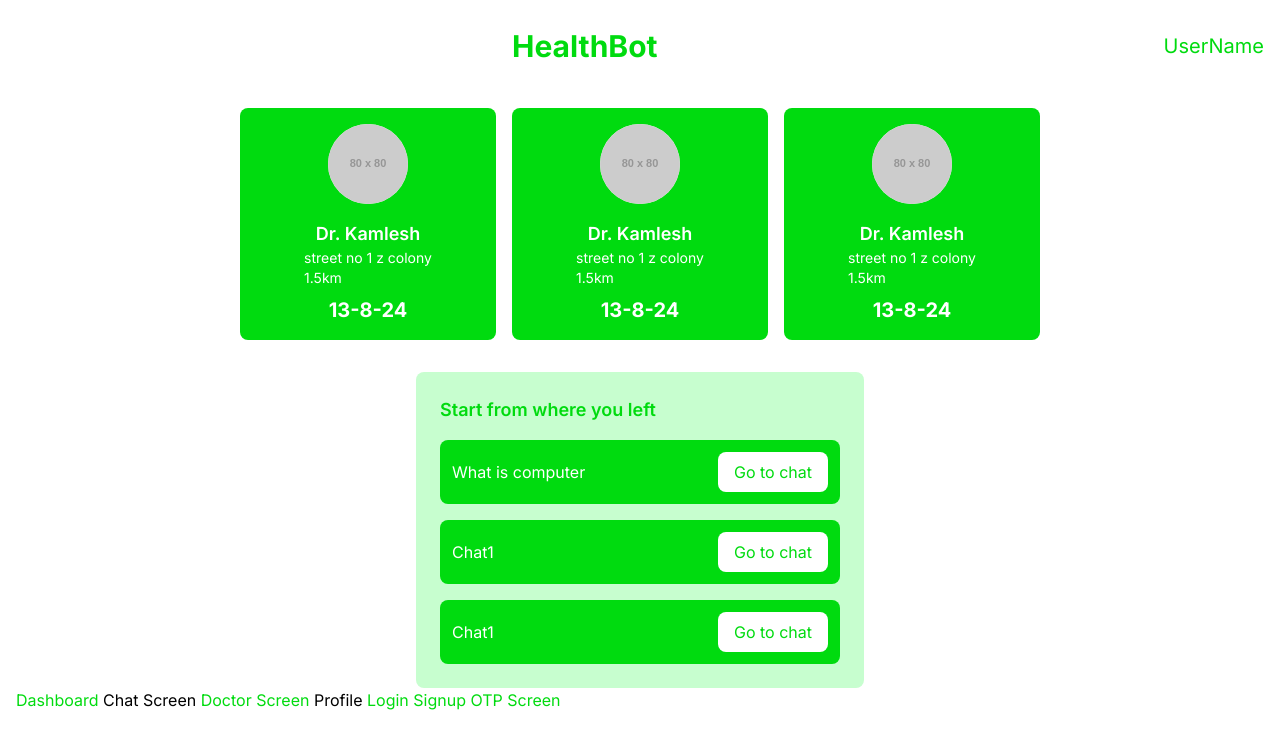
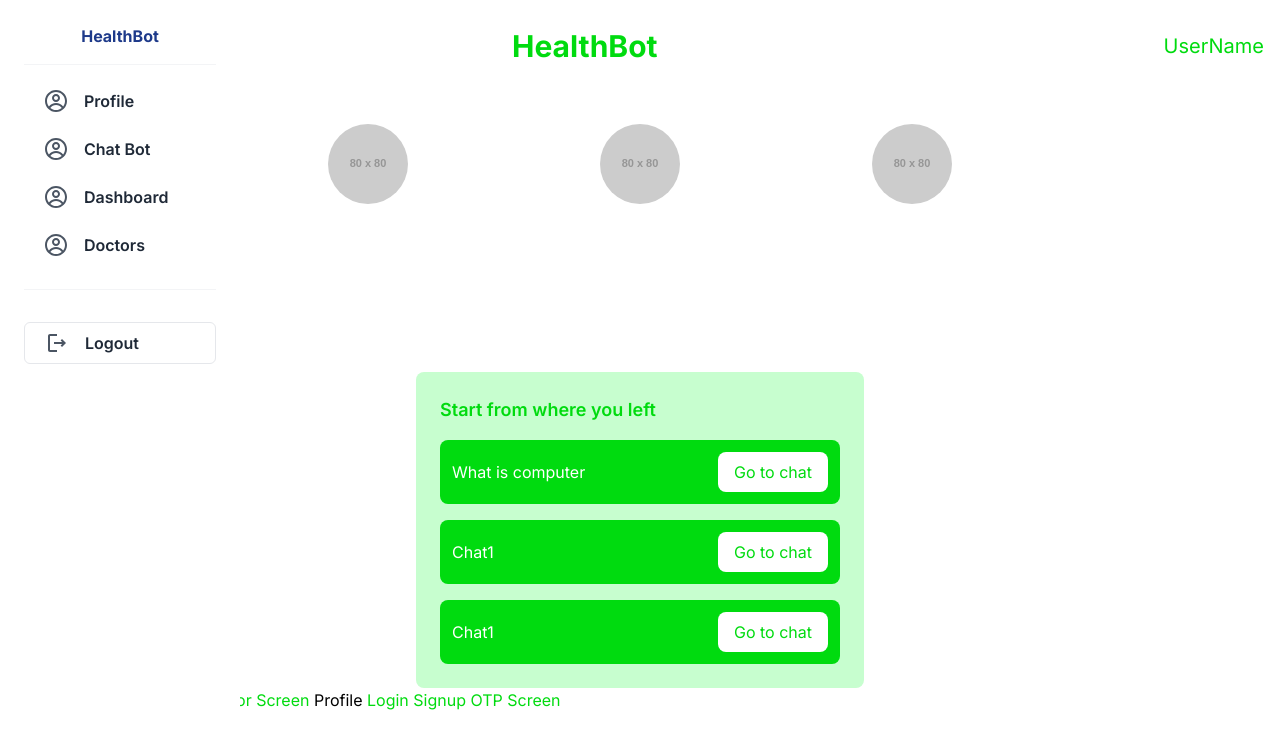
Before and after one commit to sarmadhamdani02/HealthBot.ai, a Next.js app: page /dashboard in a window 1280 px wide. Shown: the top 748 px of the page. Built offline with nearby package versions, Linux system fonts and the light colour scheme.

Commit message:
drawer added to be modified

```diff
--- a/package.json
+++ b/package.json
@@ -9,9 +9,13 @@
     "lint": "next lint"
   },
   "dependencies": {
+    "@headlessui/react": "^2.1.2",
+    "@material-ui/core": "^4.12.4",
+    "@material-ui/icons": "^4.11.3",
     "next": "14.2.5",
     "react": "^18",
-    "react-dom": "^18"
+    "react-dom": "^18",
+    "react-icons": "^5.3.0"
   },
   "devDependencies": {
     "@types/node": "^20",
--- a/src/app/dashboard/page.tsx
+++ b/src/app/dashboard/page.tsx
@@ -1,14 +1,18 @@
 import React from 'react';
 import Link from 'next/link';
+import SideNavbar from '@/components/Drawer';
 
 
 const HealthBotDashboard = () => {
     return (
         <div className="min-h-screen bg-white p-4">
+            <SideNavbar/>
             <header className="flex justify-between items-center py-4">
+
                 <button className="text-[#00DB0F] text-2xl">
                     <i className="fas fa-bars"></i>
                 </button>
+
                 <h1 className="text-[#00DB0F]  absolute left-[40%] text-3xl font-bold">HealthBot</h1>
                 <span className="text-[#00DB0F] text-xl">UserName</span>
             </header>
@@ -17,7 +21,7 @@
                 {/* Cards Section */}
                 <div className="flex flex-wrap justify-center gap-4 mb-8 mt-8">
                     {Array(3).fill(null).map((_, i) => (
-                        <div key={i} className="w-64 bg-[#00DB0F] text-white p-4 rounded-lg flex flex-col items-center">
+                        <div key={i} className="w-64 bg-[#00DB</section>0F] text-white p-4 rounded-lg flex flex-col items-center">
                             <div className="w-20 h-20 rounded-full bg-white overflow-hidden mb-4">
                                 <img
                                     src="https://via.placeholder.com/80"
--- a/src/components/Drawer.tsx
+++ b/src/components/Drawer.tsx
@@ -0,0 +1,74 @@
+import React from "react";
+import { GiHamburgerMenu } from "react-icons/gi";
+import { Disclosure, DisclosureButton } from "@headlessui/react";
+import {
+  MdOutlineSpaceDashboard,
+  MdOutlineAnalytics,
+  MdOutlineIntegrationInstructions,
+  MdOutlineMoreHoriz,
+  MdOutlineSettings,
+  MdOutlineLogout,
+} from "react-icons/md";
+import { CgProfile } from "react-icons/cg";
+import { FaRegComments } from "react-icons/fa";
+import { BiMessageSquareDots } from "react-icons/bi";
+
+function SideNavbar() {
+  return (
+    <div>
+      <Disclosure as="nav">
+        <DisclosureButton className="absolute top-4 right-4 inline-flex items-center peer justify-center rounded-md p-2 text-gray-800 hover:bg-gray-900 hover:text-white focus:outline-none focus:ring-2 focus:ring-inset focus:ring-white group">
+          <GiHamburgerMenu
+            className="block md:hidden h-6 w-6"
+            aria-hidden="true"
+          />
+        </DisclosureButton>
+        <div className="p-6 w-1/2 h-screen bg-white z-20 fixed top-0 -left-96 lg:left-0 lg:w-60  peer-focus:left-0 peer:transition ease-out delay-150 duration-200">
+          <div className="flex flex-col justify-start item-center">
+            <h1 className="text-base text-center cursor-pointer font-bold text-blue-900 border-b border-gray-100 pb-4 w-full">
+              HealthBot
+            </h1>
+            <div className=" my-4 border-b border-gray-100 pb-4">
+
+              <div className="flex  mb-2 justify-start items-center gap-4 pl-5 hover:bg-gray-900 p-2 rounded-md group cursor-pointer hover:shadow-lg m-auto">
+                <CgProfile className="text-2xl text-gray-600 group-hover:text-white " />
+                <h3 className="text-base text-gray-800 group-hover:text-white font-semibold ">
+                  Profile
+                </h3>
+              </div>
+              <div className="flex  mb-2 justify-start items-center gap-4 pl-5 hover:bg-gray-900 p-2 rounded-md group cursor-pointer hover:shadow-lg m-auto">
+                <CgProfile className="text-2xl text-gray-600 group-hover:text-white " />
+                <h3 className="text-base text-gray-800 group-hover:text-white font-semibold ">
+                  Chat Bot
+                </h3>
+              </div>
+              <div className="flex  mb-2 justify-start items-center gap-4 pl-5 hover:bg-gray-900 p-2 rounded-md group cursor-pointer hover:shadow-lg m-auto">
+                <CgProfile className="text-2xl text-gray-600 group-hover:text-white " />
+                <h3 className="text-base text-gray-800 group-hover:text-white font-semibold ">
+                  Dashboard
+                </h3>
+              </div><div className="flex  mb-2 justify-start items-center gap-4 pl-5 hover:bg-gray-900 p-2 rounded-md group cursor-pointer hover:shadow-lg m-auto">
+                <CgProfile className="text-2xl text-gray-600 group-hover:text-white " />
+                <h3 className="text-base text-gray-800 group-hover:text-white font-semibold ">
+                  Doctors
+                </h3>
+              </div>
+            </div>
+
+            {/* logout */}
+            <div className=" my-4">
+              <div className="flex mb-2 justify-start items-center gap-4 pl-5 border border-gray-200  hover:bg-gray-900 p-2 rounded-md group cursor-pointer hover:shadow-lg m-auto">
+                <MdOutlineLogout className="text-2xl text-gray-600 group-hover:text-white " />
+                <h3 className="text-base text-gray-800 group-hover:text-white font-semibold ">
+                  Logout
+                </h3>
+              </div>
+            </div>
+          </div>
+        </div>
+      </Disclosure>
+    </div>
+  );
+}
+
+export default SideNavbar;
```
Also changed, not shown: 1 other file (tests, documents, lock files or other folders).
